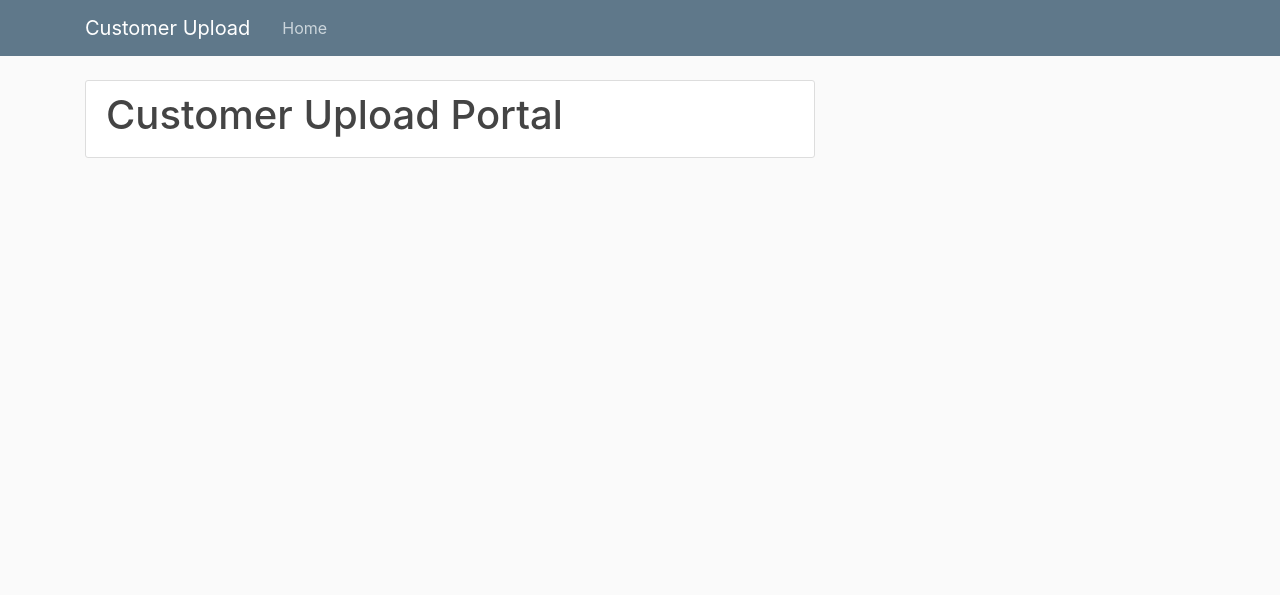
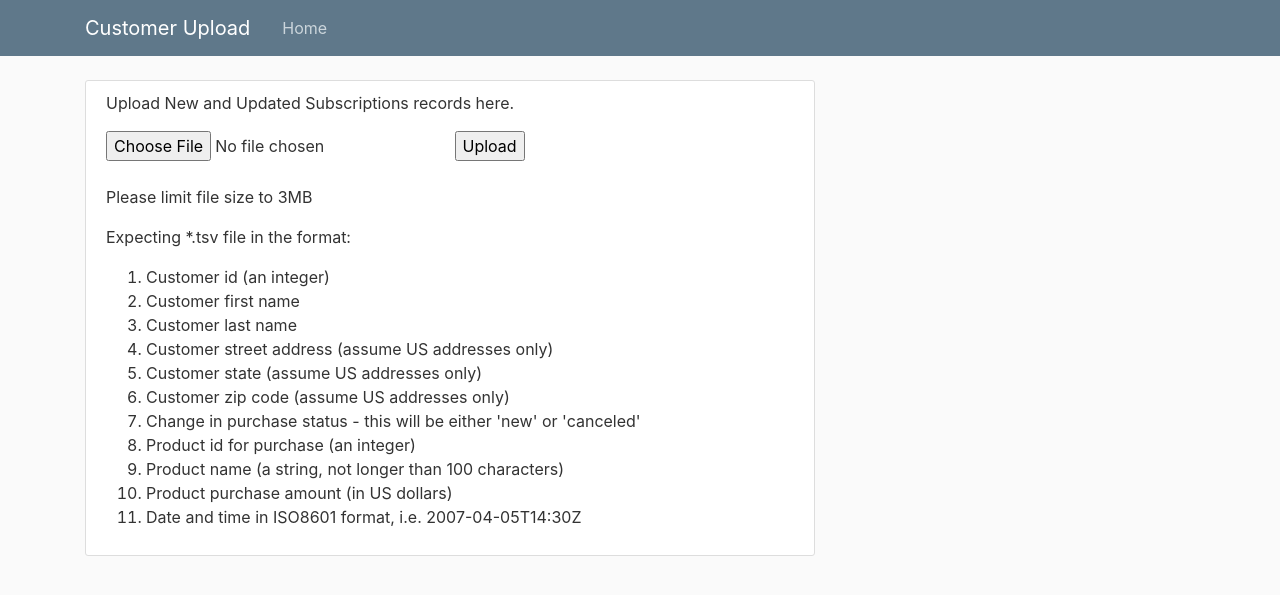
Before and after one commit to jfallisg/Customer_Upload, a Flask app: page / in a window 1280 px wide. Shown: the top 595 px of the page. Run offline with Flask 2, Linux system fonts and the light colour scheme; some libraries are stand-ins or nearby versions.

Commit message:
working end to end

```diff
--- a/customerupload/main/routes.py
+++ b/customerupload/main/routes.py
@@ -1,16 +1,26 @@
-from flask import render_template, request, Blueprint
+import os
+import time
+from flask import render_template, request, redirect, Blueprint
 from customerupload.process_input import ProcessInput
+from werkzeug.utils import secure_filename
 
 main = Blueprint('main', __name__)
 
-
 @main.route("/")
-@main.route("/home")
 def home():
     return render_template('home.html')
 
-@main.route("/process")
-def process():
-    processor = ProcessInput(ProcessInput.UNPROCESSED_PATH + "input-sample.tsv")
-    processed_rows = processor.execute()
-    return render_template('complete.html', processed_rows=processed_rows)
+@main.route('/upload', methods=['GET', 'POST'])
+def upload_file():
+   if request.method == 'POST':
+        file = request.files['file']
+        start_time = time
+        file_path = os.path.join(ProcessInput.UNPROCESSED_PATH,
+                                 start_time.strftime("%Y%m%d-%H%M%S") + '.tsv')
+        if not os.path.exists(ProcessInput.UNPROCESSED_PATH):
+            os.makedirs(ProcessInput.UNPROCESSED_PATH)
+        file.save(file_path)
+
+        processor = ProcessInput(file_path, start_time)
+        processed_rows = processor.execute()
+        return render_template('complete.html', processed_rows=processed_rows)
--- a/customerupload/templates/home.html
+++ b/customerupload/templates/home.html
@@ -1,6 +1,26 @@
 {% extends "layout.html" %}
 {% block content %}
     <div class="content-section">
-        <h1>Customer Upload Portal</h1>
+        <p>Upload New and Updated Subscriptions records here.</p>
+        <form action="/upload" method="POST" enctype="multipart/form-data">
+            <input type="file" name="file" />
+            <input type="submit" value="Upload"/>
+        </form>
+        <br />
+        <p>Please limit file size to 3MB</p>
+        <p>Expecting *.tsv file in the format: </p>
+        <ol>
+            <li>Customer id (an integer)</li>
+            <li>Customer first name</li>
+            <li>Customer last name</li>
+            <li>Customer street address (assume US addresses only)</li>
+            <li>Customer state (assume US addresses only)</li>
+            <li>Customer zip code (assume US addresses only)</li>
+            <li>Change in purchase status - this will be either 'new' or 'canceled'</li>
+            <li>Product id for purchase (an integer)</li>
+            <li>Product name (a string, not longer than 100 characters)</li>
+            <li>Product purchase amount (in US dollars)</li>
+            <li>Date and time in ISO8601 format, i.e. 2007-04-05T14:30Z</li>
+        </ol>
     </div>
 {% endblock content %}
```
Also changed, not shown: customerupload/process_input.py (+21 -22 lines).
